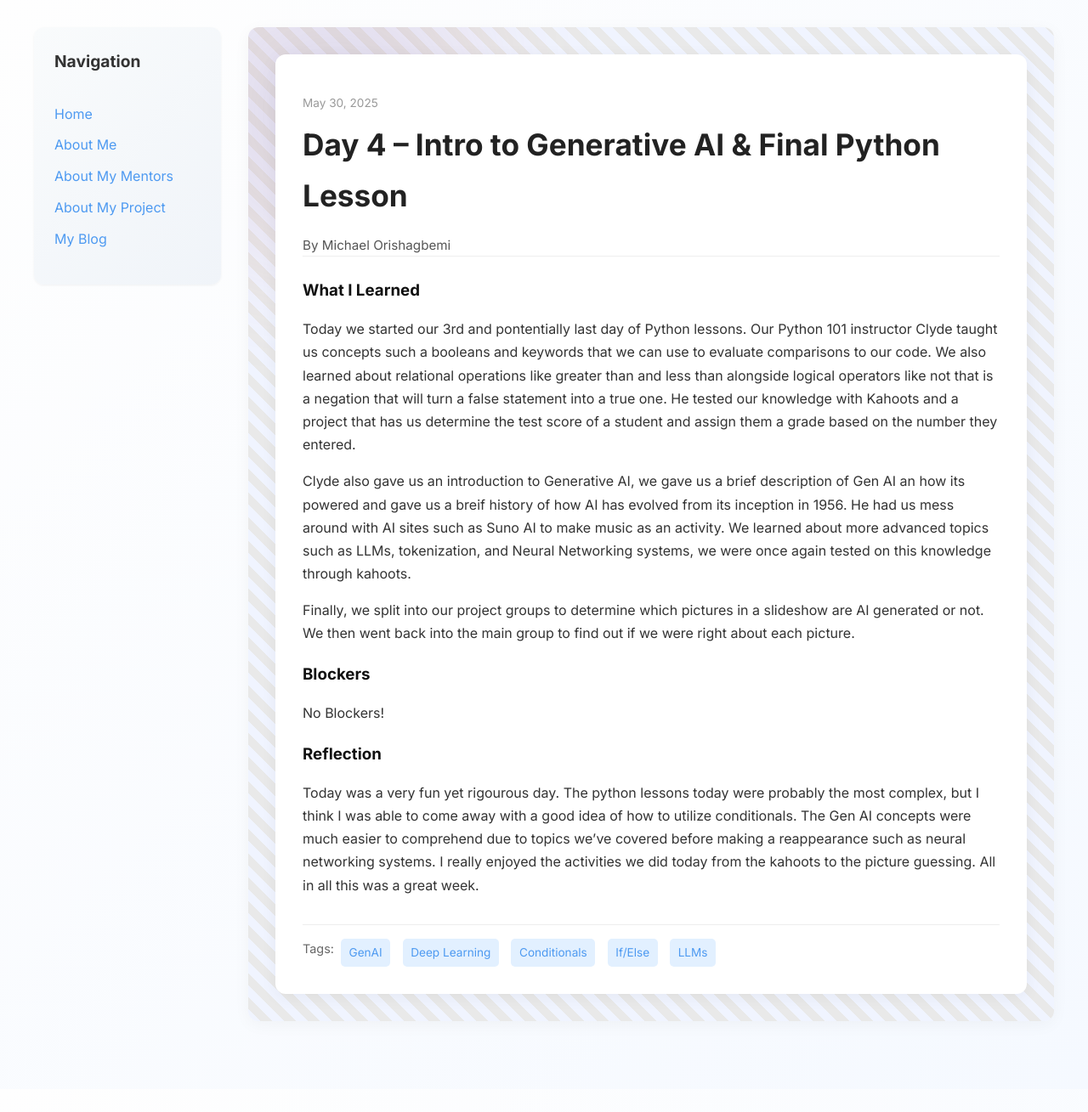
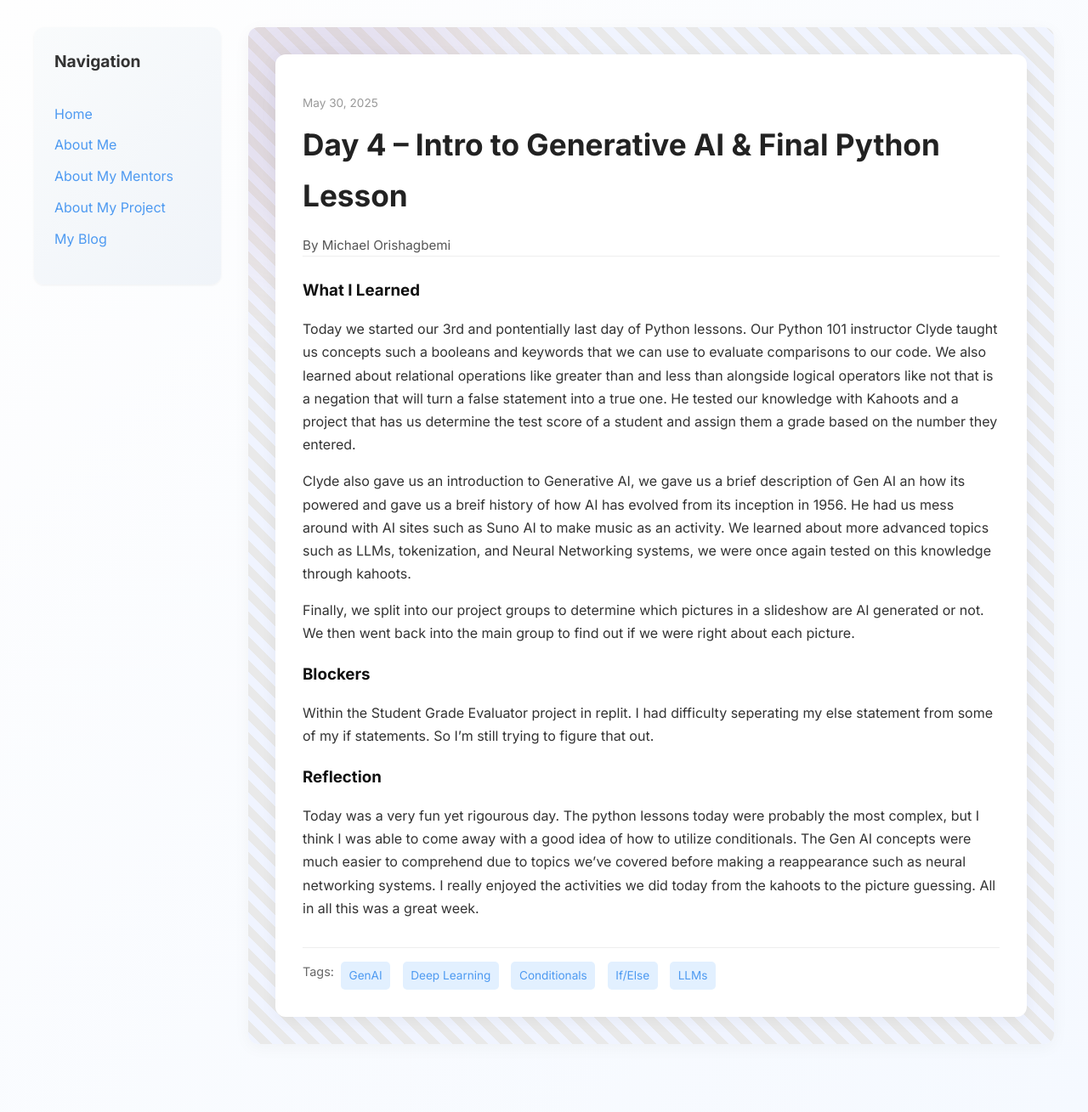
Before and after one commit to miori2/miori2.github.io, a Jekyll site: the page built from _posts/2025-05-30-day-4.md, in a window 1280 px wide. Shown: the whole page at 85% size. Built offline with Jekyll 4.4.1, drawn with Linux system fonts in a browser that asks for light colours; before the commit the page ends 1282 px from its top, so only the background shows below that.

Commit message:
Update 2025-05-30-day-4.md

```diff
--- a/_posts/2025-05-30-day-4.md
+++ b/_posts/2025-05-30-day-4.md
@@ -14,7 +14,7 @@ what_i_learned: |
   Finally, we split into our project groups to determine which pictures in a slideshow are AI generated or not. We then went back into the main group to find out if we were right about each picture.
 
 blockers: |
-   No Blockers!
+   Within the Student Grade Evaluator project in replit. I had difficulty seperating my else statement from some of my if statements. So I'm still trying to figure that out.
 
 reflection: |
   Today was a very fun yet rigourous day. The python lessons today were probably the most complex, but I think I was able to come away with a good idea of how to utilize conditionals. The Gen AI concepts were much easier to comprehend due to topics we've covered before making a reappearance such as neural networking systems. I really enjoyed the activities we did today from the kahoots to the picture guessing. All in all this was a great week.
```
